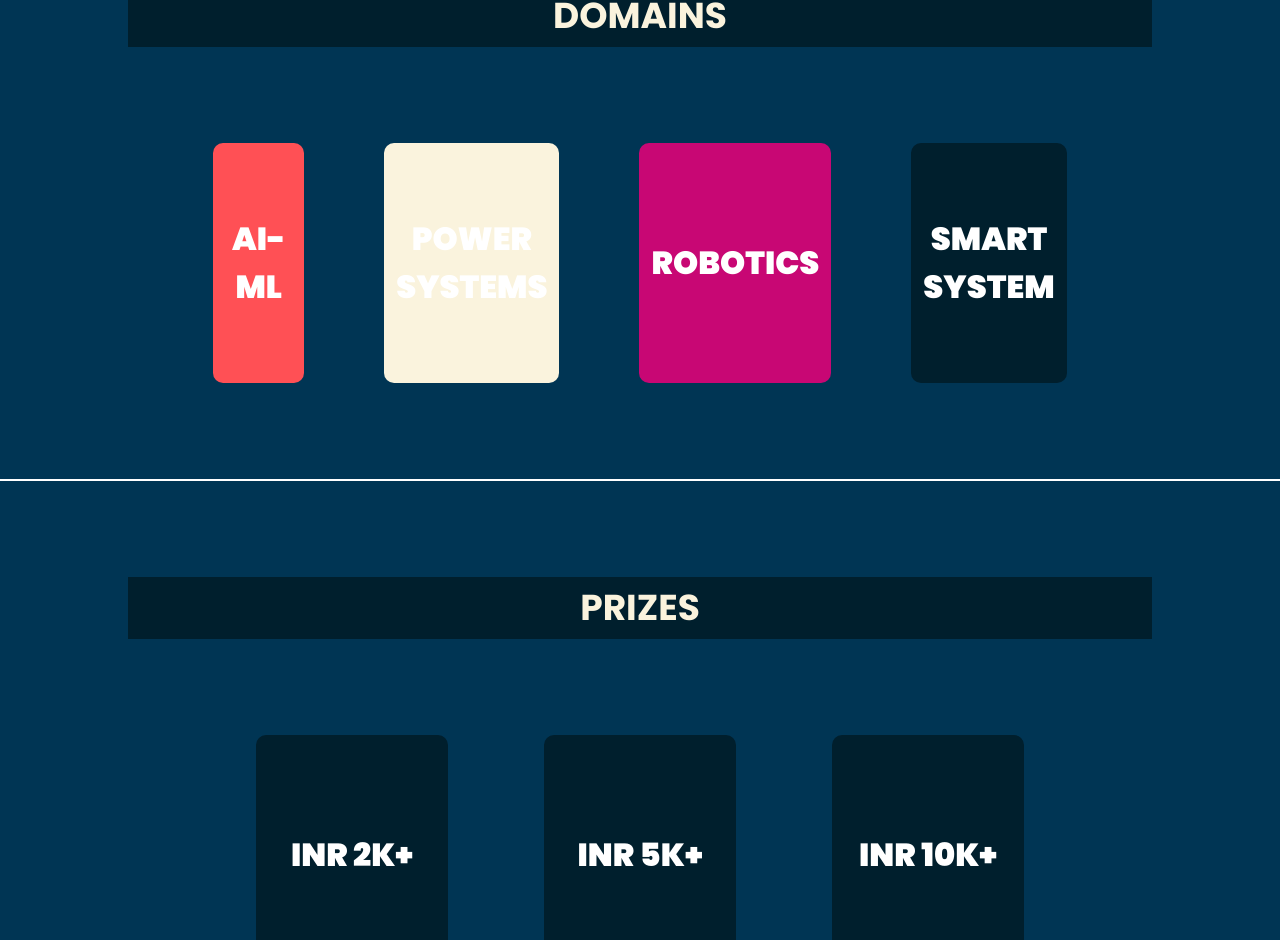
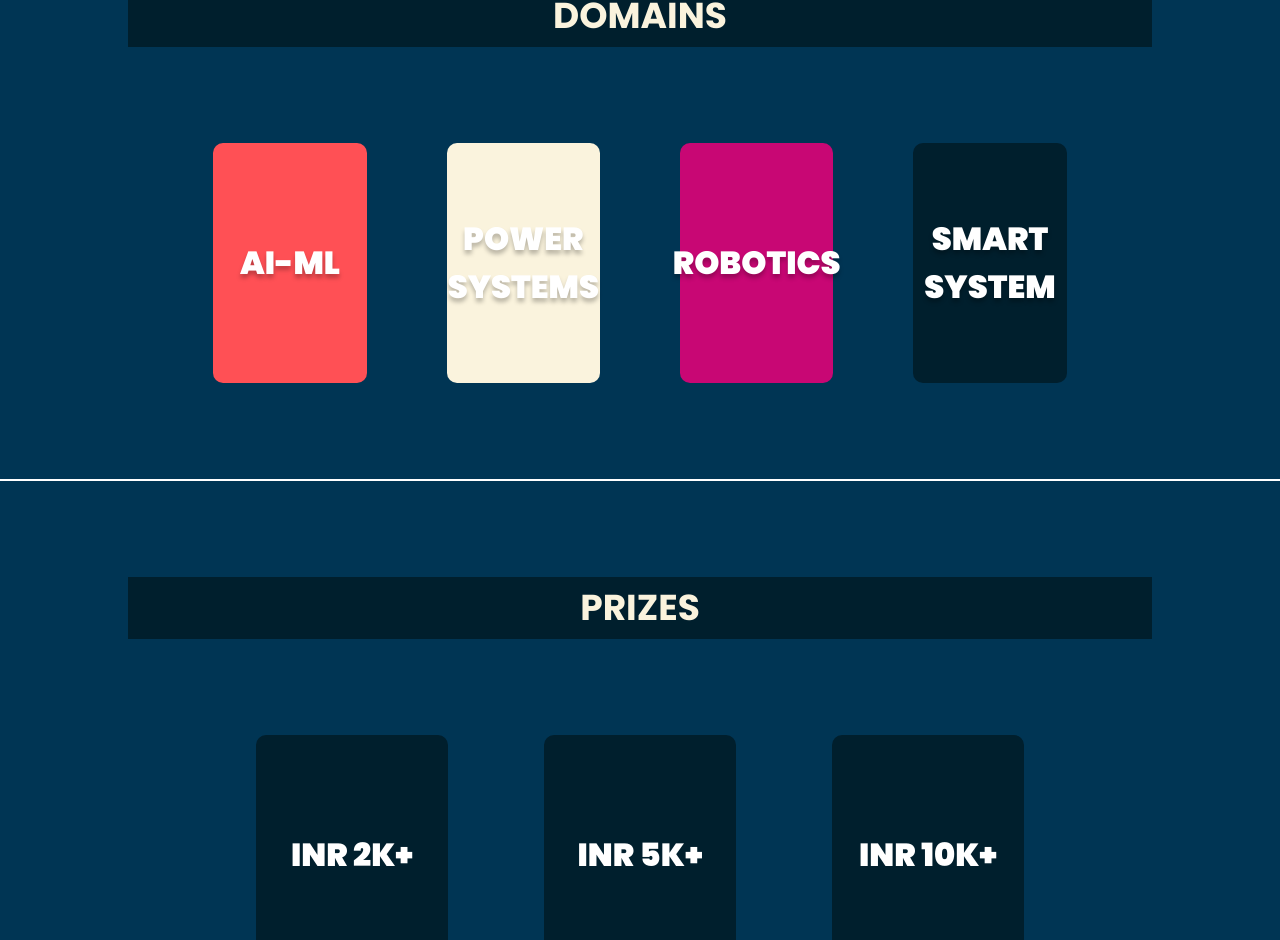
Before and after one commit to arjun-praveen-varshney/spark-a-thon, a React (Vite) app: page / in a window 1280 px wide. Shown: the part 2255-3195 px from the top of the page. Built offline with nearby package versions, Linux system fonts and the light colour scheme.

Commit message:
added card flip animation

```diff
--- a/package.json
+++ b/package.json
@@ -10,6 +10,7 @@
     "preview": "vite preview"
   },
   "dependencies": {
+    "framer-motion": "^11.5.6",
     "react": "^18.3.1",
     "react-dom": "^18.3.1",
     "react-scroll": "^1.9.0"
--- a/src/components/Card.jsx
+++ b/src/components/Card.jsx
@@ -1,11 +1,58 @@
-import React from "react";
+import { useState } from "react";
+import { motion } from "framer-motion";
 
 const Card = ({ text, bgColor = "bg-secondary" }) => {
+  const [isFlipped, setIsFlipped] = useState(false);
+
+  const handleMouseEnter = () => {
+    setIsFlipped(true);
+  };
+
+  const handleMouseLeave = () => {
+    setIsFlipped(false);
+  };
   return (
     <div
-      className={`rounded-[10px] ${bgColor} text-center px-3 text-white w-1/3 h-60 flex items-center justify-center font-[900] text-[32px] leading-[48px] tracking-[10%]`}
+      onMouseEnter={handleMouseEnter}
+      onMouseLeave={handleMouseLeave}
+      className="h-60 w-1/3 cursor-pointer relative"
+      style={{ perspective: "1000px" }}
     >
-      {text}
+      <motion.div
+        style={{
+          width: "100%",
+          height: "100%",
+          position: "relative",
+          transformStyle: "preserve-3d",
+        }}
+        initial={false}
+        animate={{ rotateY: isFlipped ? 180 : 0 }}
+        transition={{ duration: 0.6, type: "spring" }}
+      >
+        <div
+          className={`rounded-[10px] absolute ${bgColor} text-center px-3 text-white flex items-center justify-center font-[900] text-[32px] leading-[48px] tracking-[10%] h-full w-full`}
+          style={{
+            textShadow: "0px 4px 4px rgba(0, 0, 0, 0.25)",
+            backgroundOrigin: "border-box",
+            backgroundClip: "padding-box, border-box",
+            backfaceVisibility: "hidden",
+          }}
+        >
+          {text}
+        </div>
+        <div
+          className={`rounded-[10px] absolute ${bgColor} text-center px-3 text-white w-full h-full flex items-center justify-center font-[900] text-[32px] leading-[48px] tracking-[10%]`}
+          style={{
+            textShadow: "0px 4px 4px rgba(0, 0, 0, 0.25)",
+            backgroundOrigin: "border-box",
+            backgroundClip: "padding-box, border-box",
+            backfaceVisibility: "hidden",
+            transform: "rotateY(180deg)",
+          }}
+        >
+          lorem ipsum dolor sit
+        </div>
+      </motion.div>
     </div>
   );
 };
--- a/src/components/Prizes.jsx
+++ b/src/components/Prizes.jsx
@@ -1,6 +1,15 @@
 import React from "react";
-import Card from "./Card";
 import Heading from "./Heading";
+
+const Card = ({ text }) => {
+  return (
+    <div
+      className={`rounded-[10px] bg-secondary text-center px-3 text-white w-1/3 h-60 flex items-center justify-center font-[900] text-[32px] leading-[48px] tracking-[10%]`}
+    >
+      {text}
+    </div>
+  );
+};
 
 const Prizes = () => {
   return (
```
Also changed, not shown: 1 other file (tests, documents, lock files or other folders).
